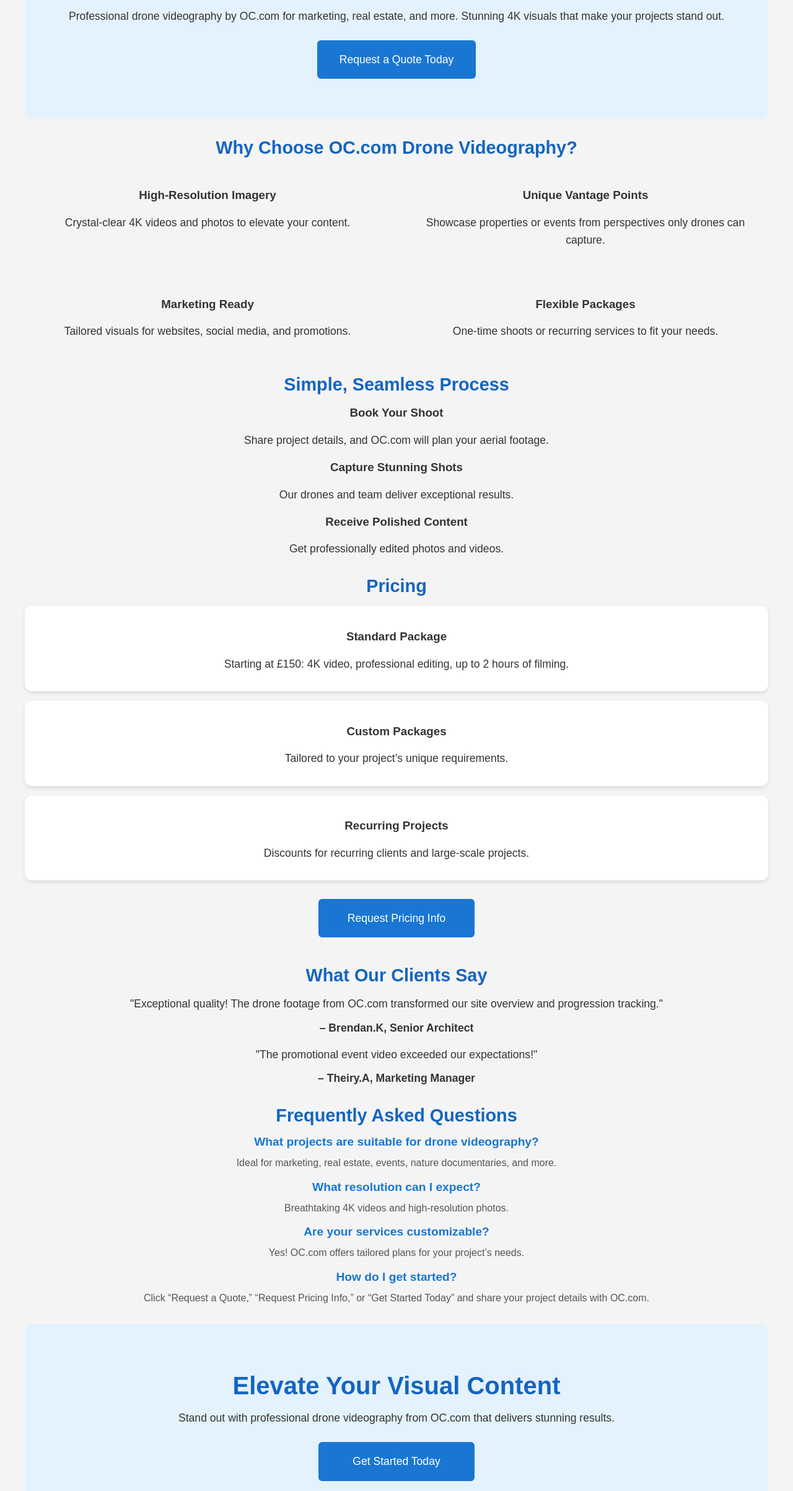
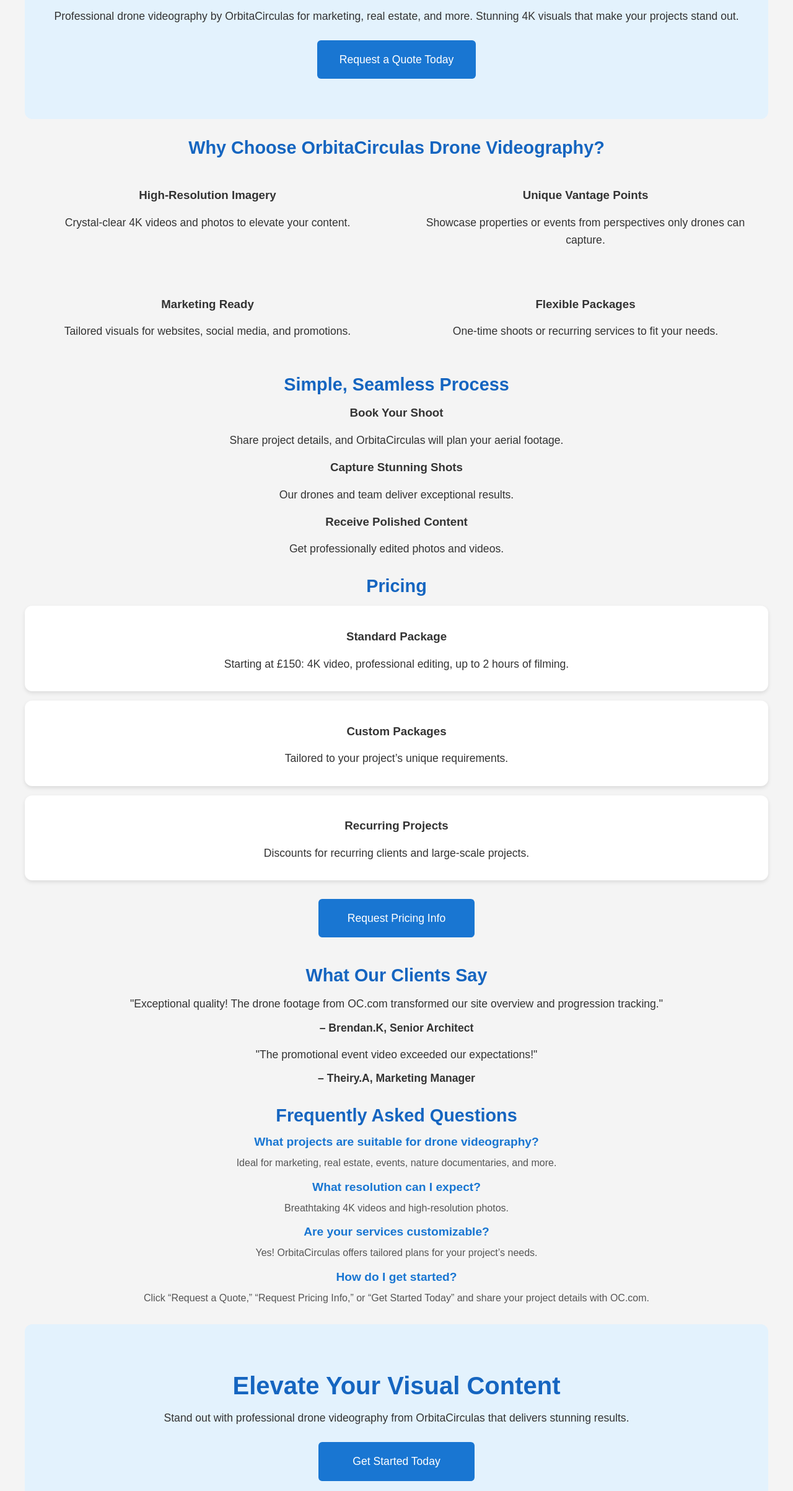
Before and after one commit to OrbitaCirculas/OrbitaCirculas, a plain HTML site: page index.html in a window 1280 px wide. Shown: the part 155-2560 px from the top of the page at 62% size. Drawn offline with Linux system fonts and the light colour scheme.

Commit message:
index.html

```diff
--- a/index.html
+++ b/index.html
@@ -44,7 +44,7 @@
 <head>
     <meta charset="UTF-8">
     <meta name="viewport" content="width=device-width, initial-scale=1.0">
-    <title>Capture Breathtaking Drone Videography - OC.com</title>
+    <title>Capture Breathtaking Drone Videography - OrbitaCirculas</title>
     <style>
         body {
             font-family: Arial, sans-serif;
@@ -247,7 +247,7 @@
     <div class="container">
         <div class="hero">
             <h1>Capture Breathtaking Aerial Perspectives</h1>
-            <p>Professional drone videography by OC.com for marketing, real estate, and more. Stunning 4K visuals that make your projects stand out.</p>
+            <p>Professional drone videography by OrbitaCirculas for marketing, real estate, and more. Stunning 4K visuals that make your projects stand out.</p>
             <a class="cta-button" onclick="toggleForm('quoteForm')" ontouchstart="toggleForm('quoteForm')">Request a Quote Today</a>
         </div>
 
@@ -276,7 +276,7 @@
         </div>
 
         <div class="features">
-            <h2 class="section-title">Why Choose OC.com Drone Videography?</h2>
+            <h2 class="section-title">Why Choose OrbitaCirculas Drone Videography?</h2>
             <div class="features-grid">
                 <div class="feature-item">
                     <h3>High-Resolution Imagery</h3>
@@ -301,7 +301,7 @@
             <h2 class="section-title">Simple, Seamless Process</h2>
             <div class="process-item">
                 <h3>Book Your Shoot</h3>
-                <p>Share project details, and OC.com will plan your aerial footage.</p>
+                <p>Share project details, and OrbitaCirculas will plan your aerial footage.</p>
             </div>
             <div class="process-item">
                 <h3>Capture Stunning Shots</h3>
@@ -332,7 +332,7 @@
 
         <div class="form-container" id="pricingForm">
             <h2>Request Pricing Info</h2>
-            <p>Tell us about your project, and OC.com will provide detailed pricing options!</p>
+            <p>Tell us about your project, and OrbitaCirculas will provide detailed pricing options!</p>
             <!-- Verify Formspree endpoint (https://formspree.io/f/xkgrgnyy) is active in your Formspree account -->
             <form action="https://formspree.io/f/xkgrgnyy" method="POST">
                 <div class="form-grid">
@@ -378,7 +378,7 @@
             </div>
             <div class="faq-item">
                 <h4>Are your services customizable?</h4>
-                <p>Yes! OC.com offers tailored plans for your project’s needs.</p>
+                <p>Yes! OrbitaCirculas offers tailored plans for your project’s needs.</p>
             </div>
             <div class="faq-item">
                 <h4>How do I get started?</h4>
@@ -388,13 +388,13 @@
 
         <div class="hero">
             <h1>Elevate Your Visual Content</h1>
-            <p>Stand out with professional drone videography from OC.com that delivers stunning results.</p>
+            <p>Stand out with professional drone videography from OrbitaCirculas that delivers stunning results.</p>
             <a class="cta-button" onclick="toggleForm('getStartedForm')" ontouchstart="toggleForm('getStartedForm')">Get Started Today</a>
         </div>
 
         <div class="form-container" id="getStartedForm">
             <h2>Get Started Today</h2>
-            <p>Upload your project details or files, and OC.com will help you kickstart your drone videography project!</p>
+            <p>Upload your project details or files, and OrbitaCirculas will help you kickstart your drone videography project!</p>
             <!-- Verify Formspree endpoint (https://formspree.io/f/xkgrgnyy) is active in your Formspree account -->
             <form action="https://formspree.io/f/xkgrgnyy" method="POST" enctype="multipart/form-data">
                 <div class="form-grid">
```
